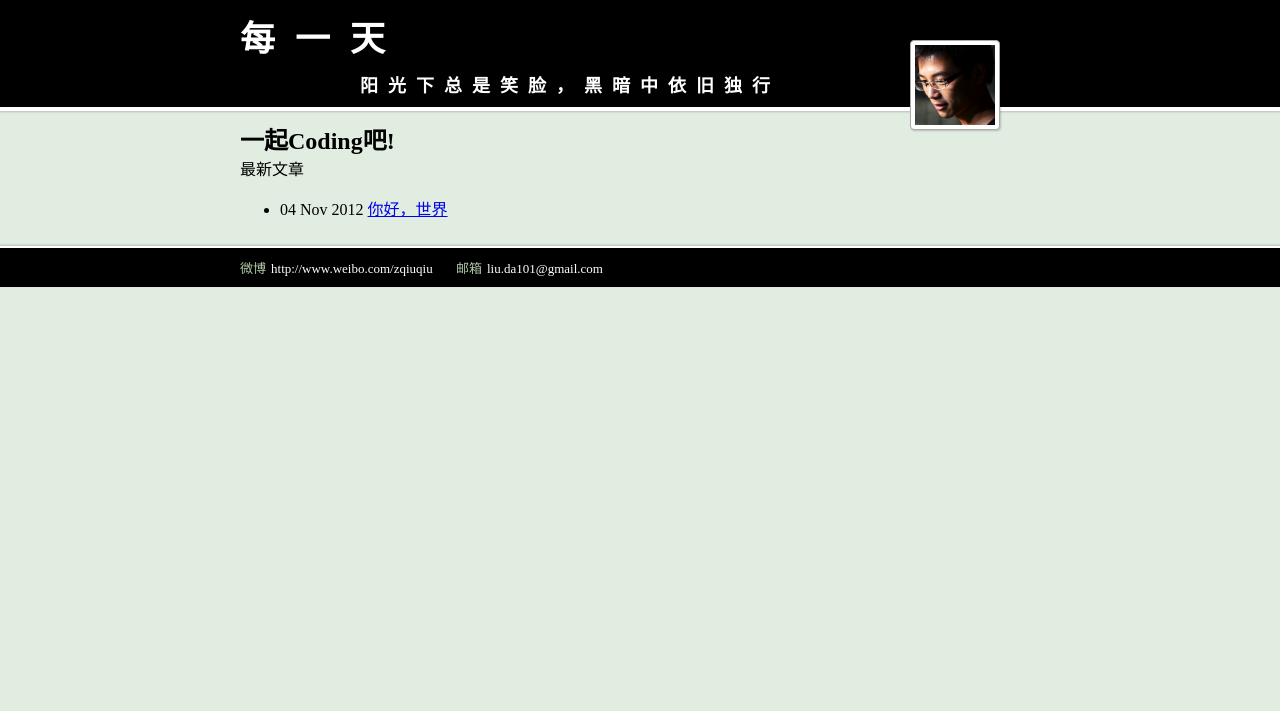
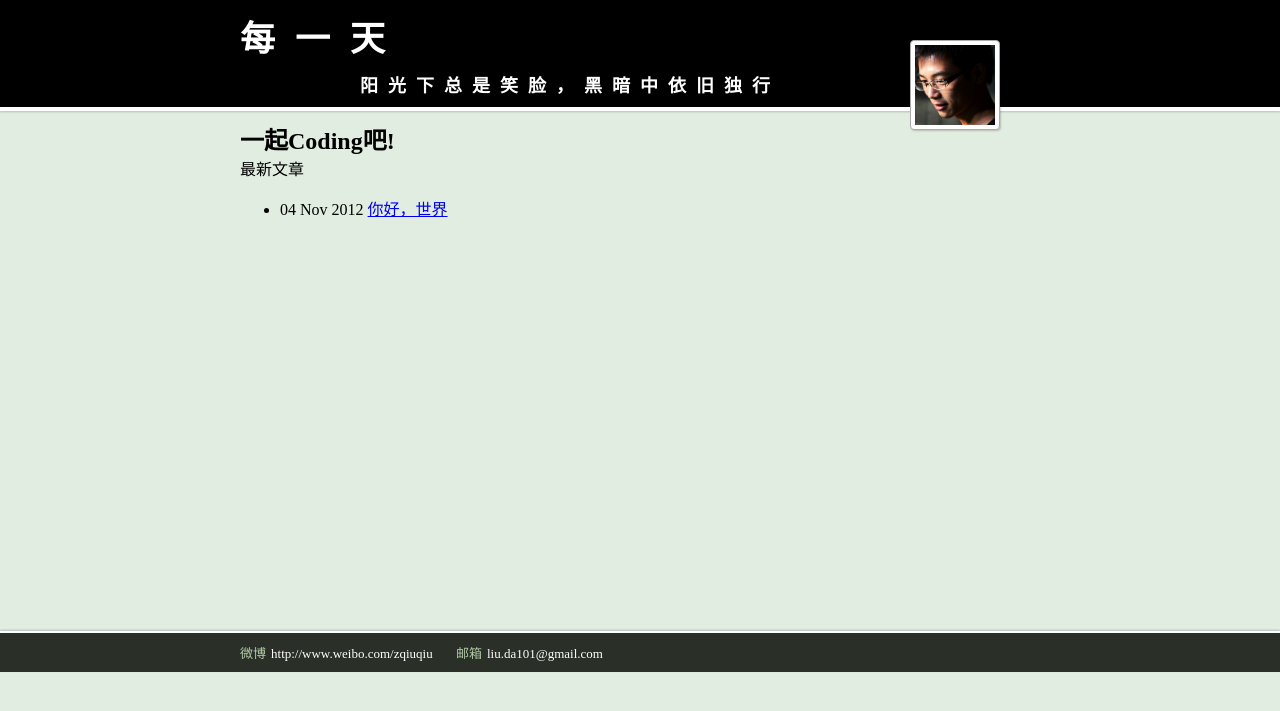
Before and after one commit to liuda101/liuda101.github.com, a Jekyll site: the page built from index.html, in a window 1280 px wide. Shown: the top 711 px of the page. Built offline with Jekyll 4.4.1, drawn with Linux system fonts in a browser that asks for light colours.

Commit message:
update footer background

```diff
--- a/styles/site.css
+++ b/styles/site.css
@@ -9,9 +9,9 @@ header h1{font-size:35px;letter-spacing:20px;padding-bottom:10px;}
 header h2{font-size:18px;letter-spacing:10px;margin-left:120px;}
 header img{position:absolute;height:80px;width:80px;right:40px;top:30px;padding:4px;border:1px solid #aaa;background-color:#fff;border-radius:4px;box-shadow:1px 1px 2px rgba(0,0,0,0.2);}
 
-#content{padding:10px 0px;}
+#content{padding:10px 0px;min-height:500px;}
 
-footer{color:white;background-color:black;padding-top:10px;padding-bottom:10px;border-top:2px solid white;box-shadow:0px -1px 2px rgba(0,0,0,0.2);font-size:13px;}
+footer{color:white;background-color:#2a3028;padding-top:10px;padding-bottom:10px;border-top:2px solid white;box-shadow:0px -1px 2px rgba(0,0,0,0.2);font-size:13px;}
 footer a{color:white;text-decoration:none;margin-right:20px;}
 footer a:hover{text-decoration:underline;}
 footer a:active{color:red;}
```
